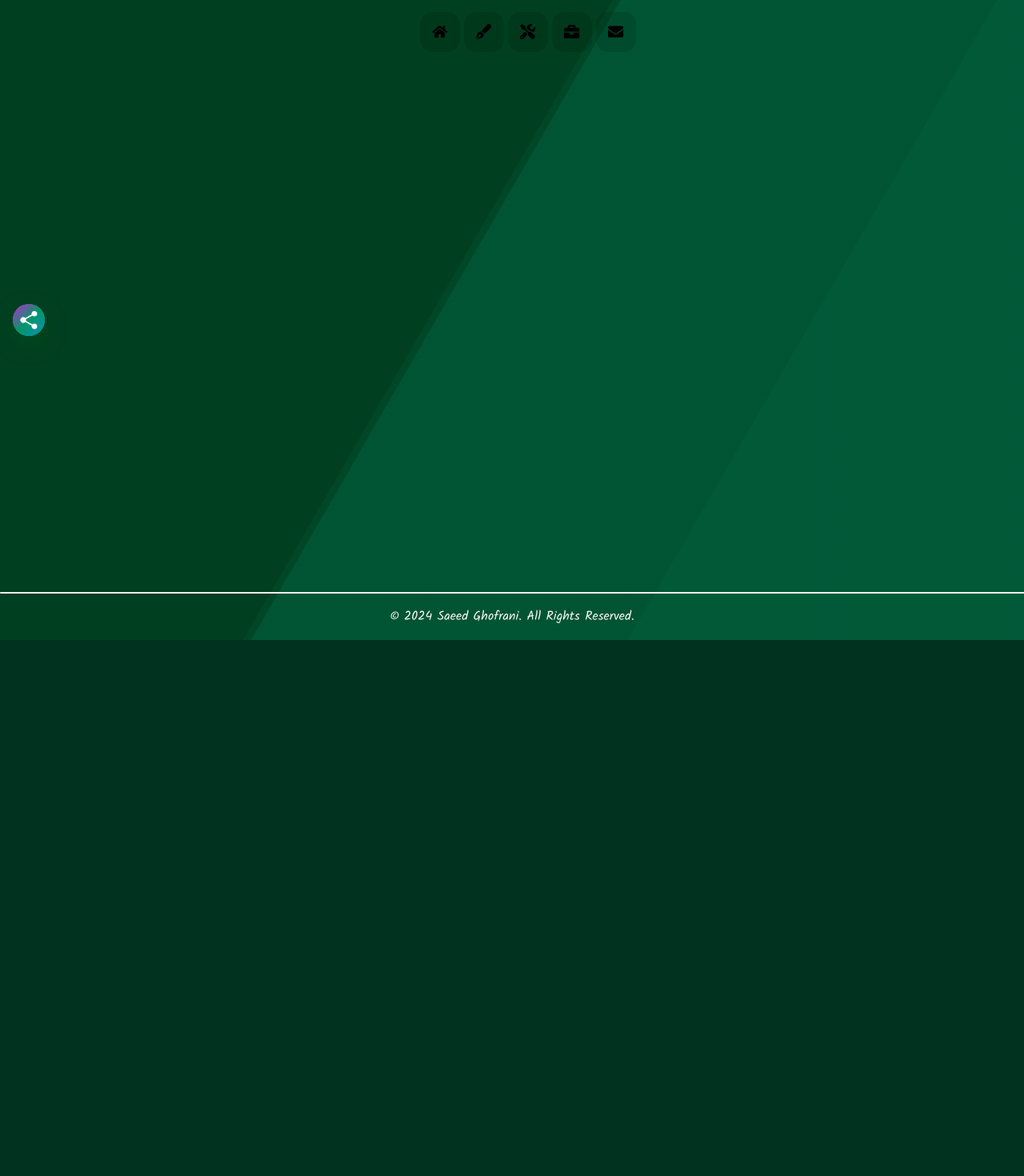
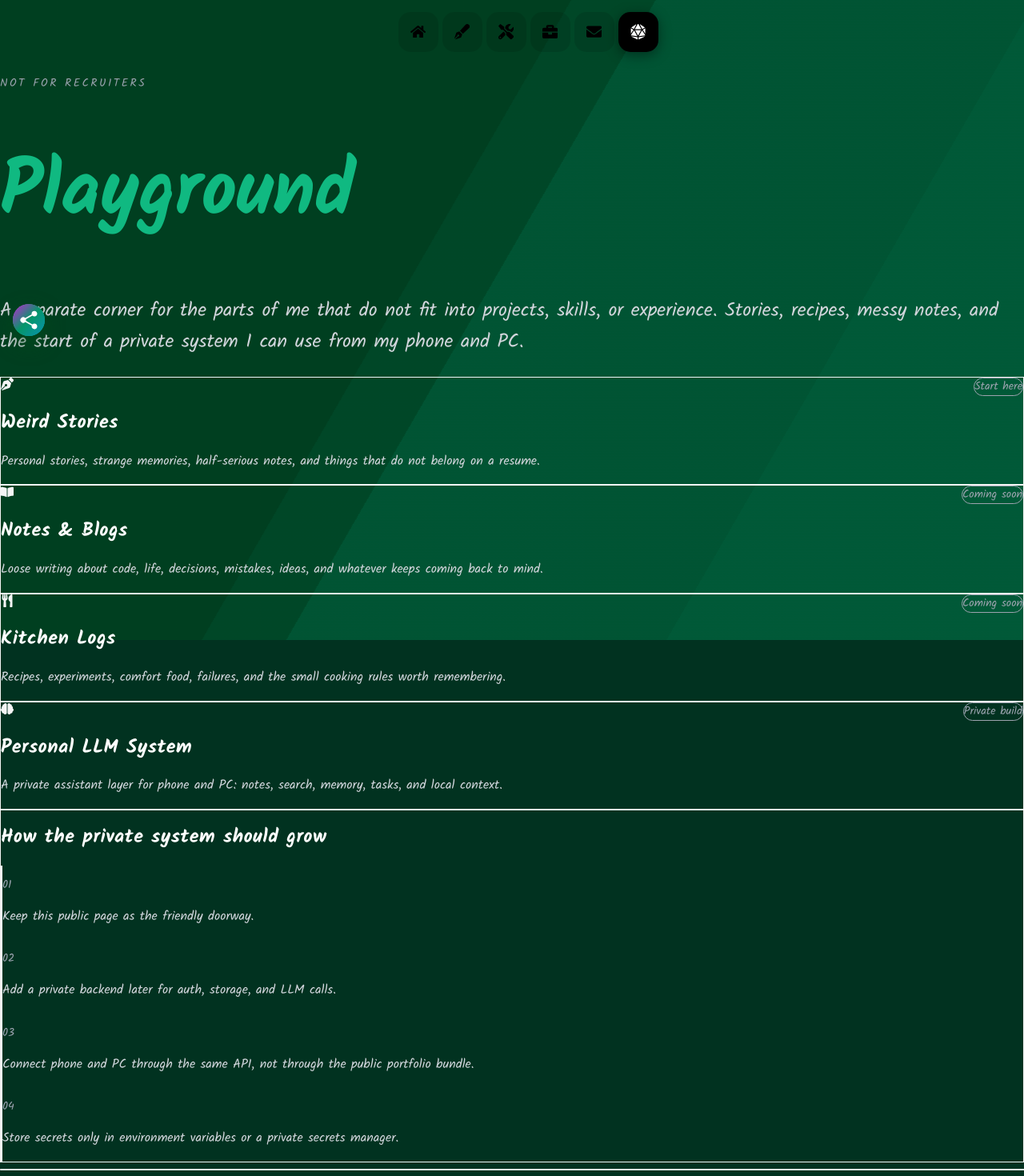
Before and after one commit to saeedghofrani/portfolio, a React (Vite) app: page /playground in a window 1280 px wide. Shown: the top 1470 px of the page at 80% size. Before the commit the page ends 800 px from the top, so only its background shows below. Built offline with nearby package versions, Linux system fonts and the light colour scheme.

Commit message:
Back up reviewed personal source and local changes

```diff
--- a/src/App.tsx
+++ b/src/App.tsx
@@ -7,6 +7,7 @@ import AboutPage from "./pages/AboutPage";
 import SkillsPage from "./pages/SkillsPage";
 import ExperiencePage from "./pages/ExperiencePage";
 import ContactPage from "./pages/ContactPage";
+import PlaygroundPage from "./pages/PlaygroundPage";
 
 const App: React.FC = () => {
   return (
@@ -23,6 +24,7 @@ const App: React.FC = () => {
             <Route path="/skills" element={<SkillsPage />} />
             <Route path="/experience" element={<ExperiencePage />} />
             <Route path="/contact" element={<ContactPage />} />
+            <Route path="/playground" element={<PlaygroundPage />} />
           </Routes>
         </main>
         <Footer />
--- a/src/components/FindMe.css
+++ b/src/components/FindMe.css
@@ -77,6 +77,7 @@
 .findme-menu {
   position: absolute;
   left: 100%;
+  top: 0;
   margin-left: 1rem;
   transform-origin: left center;
   transition: all 0.3s ease-out;
--- a/src/components/FindMe.tsx
+++ b/src/components/FindMe.tsx
@@ -51,7 +51,8 @@ const FindMe: React.FC = () => {
           onClick={toggleNavbar}
         >
           <IoShareSocial className={`findme-icon ${isOpen ? 'open' : ''}`} />
-          <div className={`findme-menu ${isOpen ? 'open' : 'closed'}`}>
+        </button>
+        <div className={`findme-menu ${isOpen ? 'open' : 'closed'}`}>
           <div className="findme-menu-items">
             <button
               onClick={handleDownload}
@@ -116,7 +117,6 @@ const FindMe: React.FC = () => {
             </a>
           </div>
         </div>
-      </button>
     </div>
     </>
   );
--- a/src/components/Navbar.tsx
+++ b/src/components/Navbar.tsx
@@ -1,5 +1,5 @@
 import { Link, useLocation } from "react-router-dom";
-import { FaHome, FaTools, FaEnvelope, FaPenFancy, FaBriefcase } from "react-icons/fa";
+import { FaHome, FaTools, FaEnvelope, FaPenFancy, FaBriefcase, FaDiceD20 } from "react-icons/fa";
 
 const Navbar: React.FC = () => {
   const location = useLocation();
@@ -42,6 +42,13 @@ const Navbar: React.FC = () => {
             <FaEnvelope />
           </Link>
         </li>
+        <li
+          className={`action ${location.pathname === "/playground" ? 'selected' : ''}`}
+        >
+          <Link to="/playground" className="nav-link" aria-label="Playground">
+            <FaDiceD20 />
+          </Link>
+        </li>
       </ul>
     </nav>
   );
--- /dev/null
+++ b/src/pages/PlaygroundPage.tsx
@@ -0,0 +1,11 @@
+import PlaygroundSection from "../sections/PlaygroundSection/PlaygroundSection";
+
+const PlaygroundPage: React.FC = () => {
+  return (
+    <div className="w-full">
+      <PlaygroundSection />
+    </div>
+  );
+};
+
+export default PlaygroundPage;
--- /dev/null
+++ b/src/sections/PlaygroundSection/PlaygroundSection.tsx
@@ -0,0 +1,93 @@
+import { FaBookOpen, FaBrain, FaPenNib, FaUtensils } from "react-icons/fa";
+
+const collections = [
+  {
+    title: "Weird Stories",
+    description: "Personal stories, strange memories, half-serious notes, and things that do not belong on a resume.",
+    icon: FaPenNib,
+    status: "Start here",
+  },
+  {
+    title: "Notes & Blogs",
+    description: "Loose writing about code, life, decisions, mistakes, ideas, and whatever keeps coming back to mind.",
+    icon: FaBookOpen,
+    status: "Coming soon",
+  },
+  {
+    title: "Kitchen Logs",
+    description: "Recipes, experiments, comfort food, failures, and the small cooking rules worth remembering.",
+    icon: FaUtensils,
+    status: "Coming soon",
+  },
+  {
+    title: "Personal LLM System",
+    description: "A private assistant layer for phone and PC: notes, search, memory, tasks, and local context.",
+    icon: FaBrain,
+    status: "Private build",
+  },
+];
+
+const systemSteps = [
+  "Keep this public page as the friendly doorway.",
+  "Add a private backend later for auth, storage, and LLM calls.",
+  "Connect phone and PC through the same API, not through the public portfolio bundle.",
+  "Store secrets only in environment variables or a private secrets manager.",
+];
+
+const PlaygroundSection: React.FC = () => {
+  return (
+    <section className="min-h-screen w-full px-6 py-10 text-white">
+      <div className="mx-auto flex w-full max-w-6xl flex-col gap-10">
+        <header className="max-w-3xl">
+          <p className="text-small uppercase tracking-[0.18em] text-emerald-300">
+            not for recruiters
+          </p>
+          <h1 className="page-title mt-3">Playground</h1>
+          <p className="text-large mt-5">
+            A separate corner for the parts of me that do not fit into projects,
+            skills, or experience. Stories, recipes, messy notes, and the start
+            of a private system I can use from my phone and PC.
+          </p>
+        </header>
+
+        <div className="grid gap-5 md:grid-cols-2">
+          {collections.map((item) => {
+            const Icon = item.icon;
+
+            return (
+              <article
+                key={item.title}
+                className="rounded-lg border border-white/15 bg-black/25 p-6 shadow-xl backdrop-blur-sm"
+              >
+                <div className="flex items-start justify-between gap-4">
+                  <div className="flex h-12 w-12 shrink-0 items-center justify-center rounded-md bg-emerald-400 text-black">
+                    <Icon aria-hidden="true" />
+                  </div>
+                  <span className="rounded-full border border-emerald-300/40 px-3 py-1 text-small text-emerald-200">
+                    {item.status}
+                  </span>
+                </div>
+                <h2 className="card-title mt-5">{item.title}</h2>
+                <p className="card-text mt-3">{item.description}</p>
+              </article>
+            );
+          })}
+        </div>
+
+        <section className="rounded-lg border border-white/15 bg-emerald-950/40 p-6">
+          <h2 className="card-title">How the private system should grow</h2>
+          <div className="mt-5 grid gap-4 md:grid-cols-4">
+            {systemSteps.map((step, index) => (
+              <div key={step} className="border-l-2 border-emerald-300 pl-4">
+                <p className="text-small text-emerald-200">0{index + 1}</p>
+                <p className="card-text mt-2">{step}</p>
+              </div>
+            ))}
+          </div>
+        </section>
+      </div>
+    </section>
+  );
+};
+
+export default PlaygroundSection;
```
Also changed, not shown: src/sections/ContactSection/ContactSection.css (line endings or trailing spaces).
